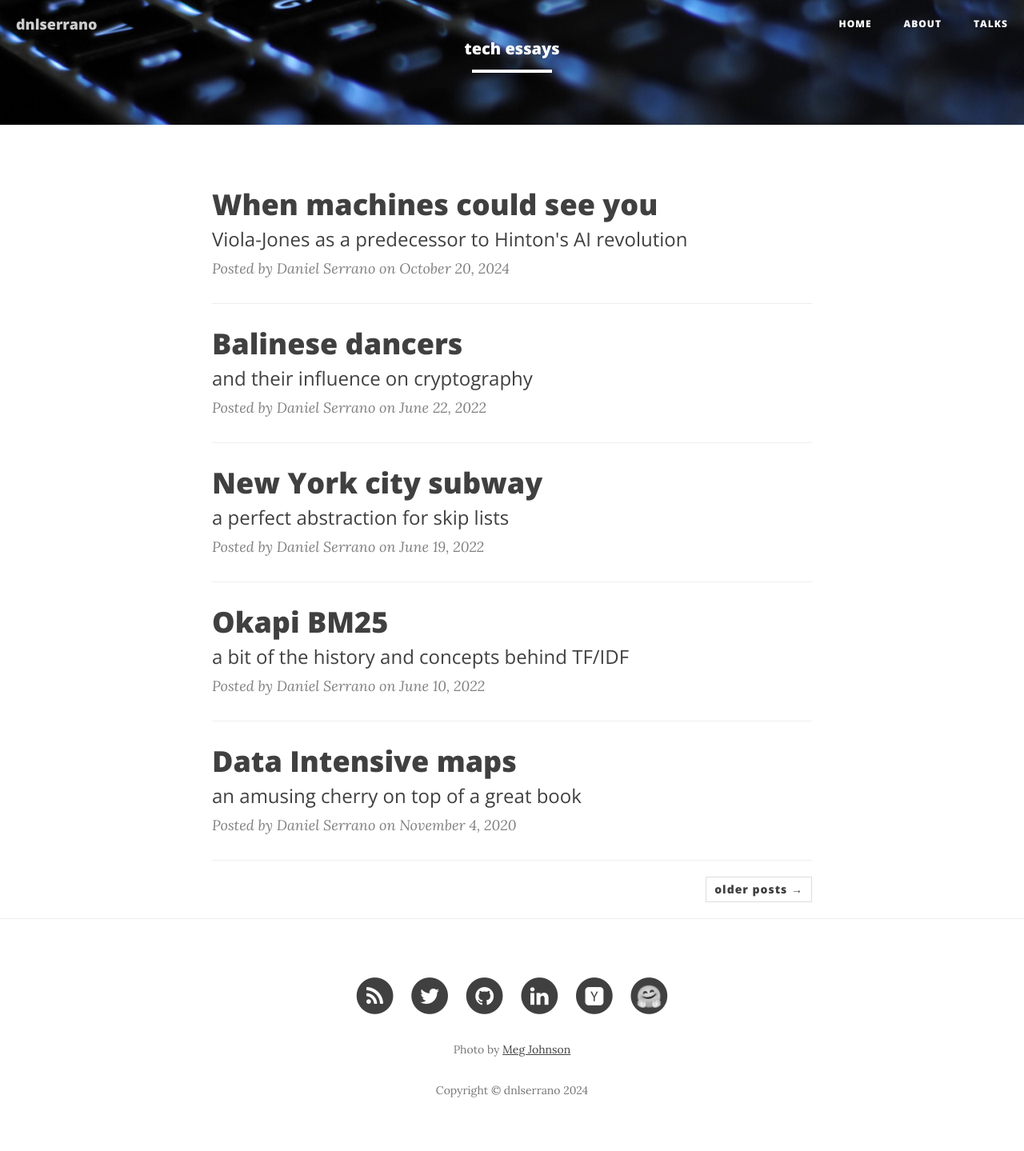
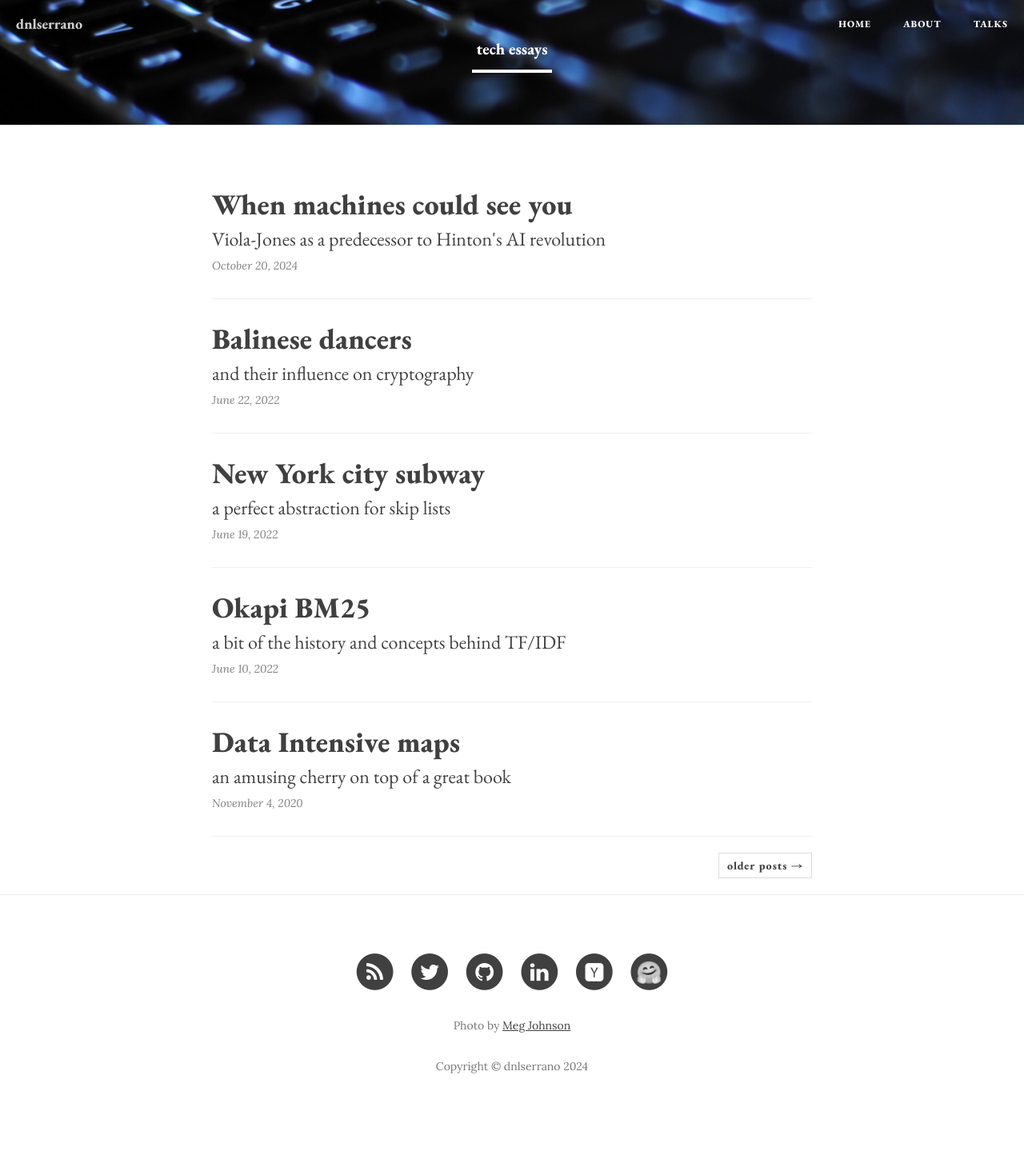
Before and after one commit to dnlserrano/dnlserrano.github.io, a Jekyll site: the page built from index.html, in a window 1280 px wide. Shown: the whole page at 80% size. Built offline with Jekyll 4.4.1, drawn with Linux system fonts in a browser that asks for light colours; nearby versions of some CDN libraries; the list of posts is cut into pages by our own code; after the commit the page ends 1409 px from its top, so only the background shows below that.

Commit message:
Less is more

```diff
--- a/_includes/head.html
+++ b/_includes/head.html
@@ -23,7 +23,7 @@
     <!-- Custom Fonts -->
     <link href="//maxcdn.bootstrapcdn.com/font-awesome/4.2.0/css/font-awesome.min.css" rel="stylesheet">
     <link href='https://fonts.googleapis.com/css?family=Lora:400,700,400italic,700italic' rel='stylesheet' type='text/css'>
-    <link href='https://fonts.googleapis.com/css?family=Open+Sans:300italic,400italic,600italic,700italic,800italic,400,300,600,700,800' rel='stylesheet' type='text/css'>
+    <link href="https://fonts.googleapis.com/css2?family=EB+Garamond:ital,wght@0,400..800;1,400..800&display=swap" rel="stylesheet">
 
     <!-- HTML5 Shim and Respond.js IE8 support of HTML5 elements and media queries -->
     <!-- WARNING: Respond.js doesn't work if you view the page via file:// -->
--- a/_layouts/post.html
+++ b/_layouts/post.html
@@ -12,7 +12,7 @@ layout: default
                     {% if page.subtitle %}
                     <h2 class="subheading">{{ page.subtitle }}</h2>
                     {% endif %}
-                    <span class="meta">Posted by {{ page.author }} on {{ page.date | date: "%B %-d, %Y" }}</span>
+                    <span class="meta">{{ page.date | date: "%B %-d, %Y" }}</span>
                     <!-- <span class="reading-time">{{ content | reading_time_as_i }} reading time ☕️</span> -->
                 </div>
             </div>
--- a/css/clean-blog.css
+++ b/css/clean-blog.css
@@ -16,7 +16,7 @@ h3,
 h4,
 h5,
 h6 {
-  font-family: 'Open Sans', 'Helvetica Neue', Helvetica, Arial, sans-serif;
+  font-family: 'EB Garamond', 'Helvetica Neue', Helvetica, Arial, sans-serif;
   font-weight: 800;
 }
 a {
@@ -47,7 +47,7 @@ hr.small {
   left: 0;
   width: 100%;
   z-index: 3;
-  font-family: 'Open Sans', 'Helvetica Neue', Helvetica, Arial, sans-serif;
+  font-family: 'EB Garamond', 'Helvetica Neue', Helvetica, Arial, sans-serif;
 }
 .navbar-custom .navbar-brand {
   font-weight: 800;
@@ -164,7 +164,7 @@ hr.small {
   font-size: 24px;
   line-height: 1.1,
 			display: block;
-  font-family: 'Open Sans', 'Helvetica Neue', Helvetica, Arial, sans-serif;
+  font-family: 'EB Garamond', 'Helvetica Neue', Helvetica, Arial, sans-serif;
   font-weight: 300;
   margin: 10px 0 0;
 }
@@ -183,7 +183,7 @@ hr.small {
   display: block;
 }
 .intro-header .post-heading .subheading {
-  font-family: 'Open Sans', 'Helvetica Neue', Helvetica, Arial, sans-serif;
+  font-family: 'EB Garamond', 'Helvetica Neue', Helvetica, Arial, sans-serif;
   font-size: 24px;
   margin: 10px 0 20px;
   font-weight: 600;
@@ -232,7 +232,7 @@ hr.small {
 }
 .post-preview > .post-meta {
   color: #808080;
-  font-size: 18px;
+  font-size: 14px;
   font-style: italic;
   margin-top: 0;
 }
@@ -328,7 +328,7 @@ form .row:first-child .floating-label-form-group {
   border-top: 1px solid #eeeeee;
 }
 .btn {
-  font-family: 'Open Sans', 'Helvetica Neue', Helvetica, Arial, sans-serif;
+  font-family: 'EB Garamond', 'Helvetica Neue', Helvetica, Arial, sans-serif;
   text-transform: uppercase;
   font-size: 14px;
   font-weight: 800;
@@ -351,7 +351,7 @@ form .row:first-child .floating-label-form-group {
 }
 .pager li > a,
 .pager li > span {
-  font-family: 'Open Sans', 'Helvetica Neue', Helvetica, Arial, sans-serif;
+  font-family: 'EB Garamond', 'Helvetica Neue', Helvetica, Arial, sans-serif;
   text-transform: lowercase;
   font-size: 14px;
   font-weight: 800;
--- a/index.html
+++ b/index.html
@@ -19,7 +19,7 @@ header-img-author-url: "https://www.flickr.com/photos/meg_johnson/"
         </h3>
         {% endif %}
     </a>
-    <p class="post-meta">Posted by {{ post.author }} on {{ post.date | date: "%B %-d, %Y" }}</p>
+    <p class="post-meta">{{ post.date | date: "%B %-d, %Y" }}</p>
 </div>
 <hr>
 {% endfor %}
--- a/less/mixins.less
+++ b/less/mixins.less
@@ -18,5 +18,5 @@
 }
 
 .sans-serif () {
-	font-family: 'Open Sans', 'Helvetica Neue', Helvetica, Arial, sans-serif;
+	font-family: 'EB Garamond', 'Helvetica Neue', Helvetica, Arial, sans-serif;
 }
```
